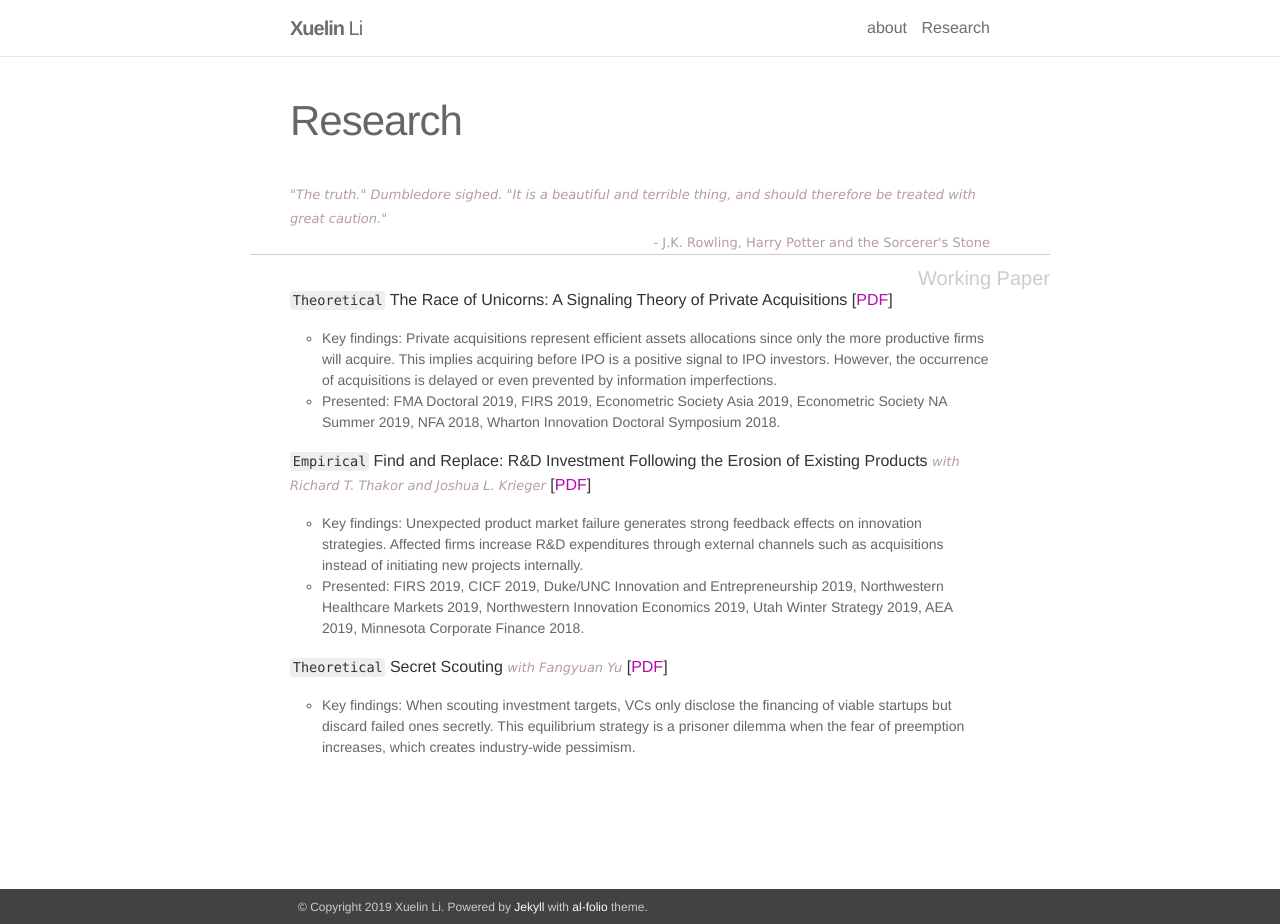
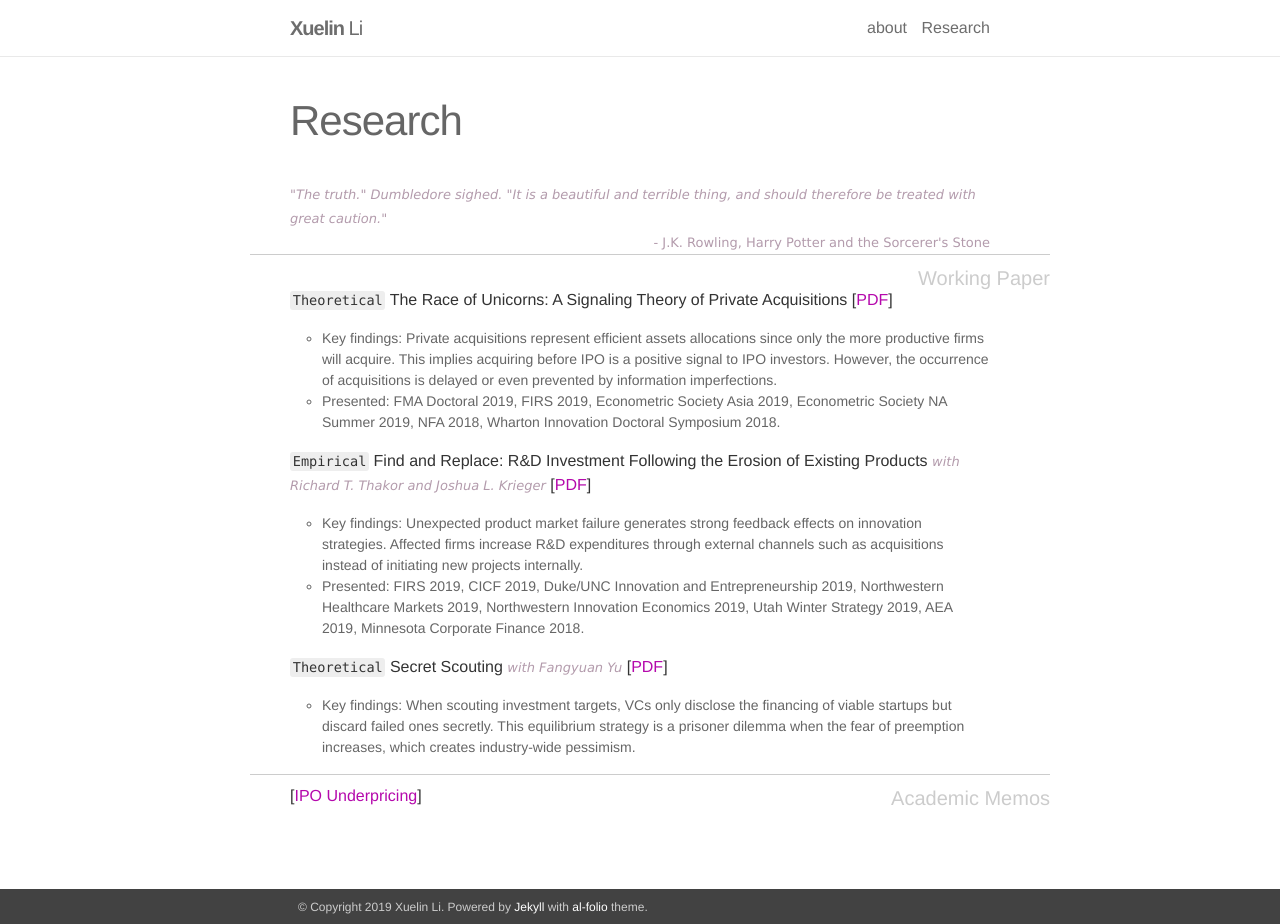
Before and after one commit to meizizhou/homepage, a Jekyll site: the page built from _pages/research.md, in a window 1280 px wide and 924 px high. Built offline with Jekyll 4.4.1, drawn with Linux system fonts in a browser that asks for light colours.

Commit message:
'_pages/research.md'

```diff
--- a/_pages/research.md
+++ b/_pages/research.md
@@ -28,3 +28,7 @@ years: [Working Paper]
 <ul>
 <li style="list-style-type:circle;font-size:14px">Key findings: When scouting investment targets, VCs only disclose the financing of viable startups but discard failed ones secretly. This equilibrium strategy is a prisoner dilemma when the fear of preemption increases, which creates industry-wide pessimism.</li>
 </ul>
+
+<h4 class="year">Academic Memos</h4>
+
+[<a href="https://www.dropbox.com/s/610qun4lz8liytv/Notes_oldIPO.pdf?dl=0" target="_blank">IPO Underpricing</a>]
```
